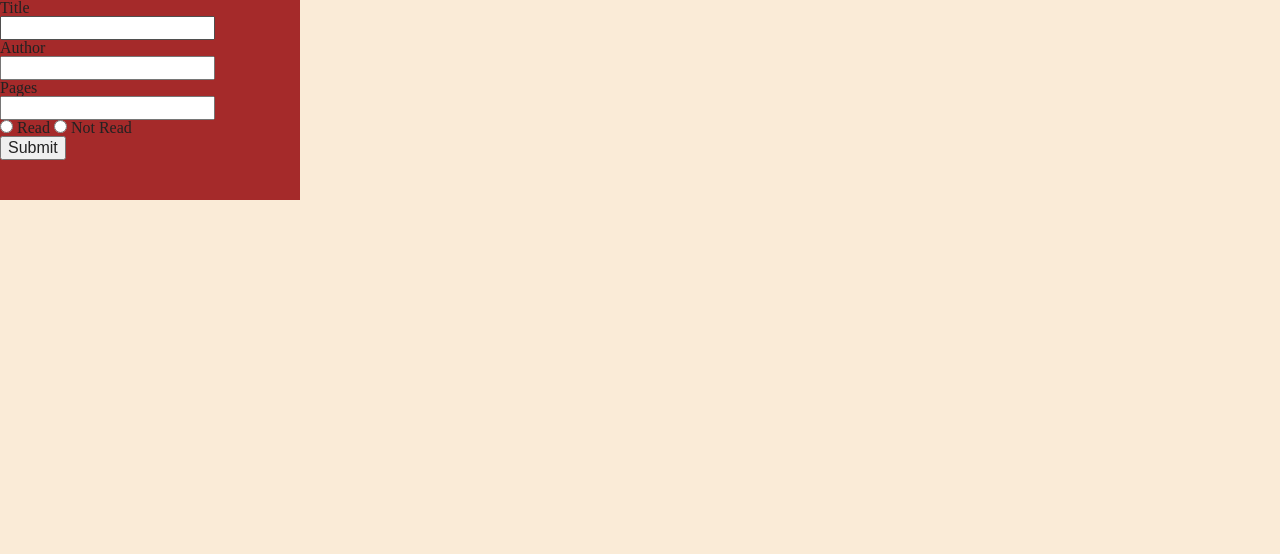
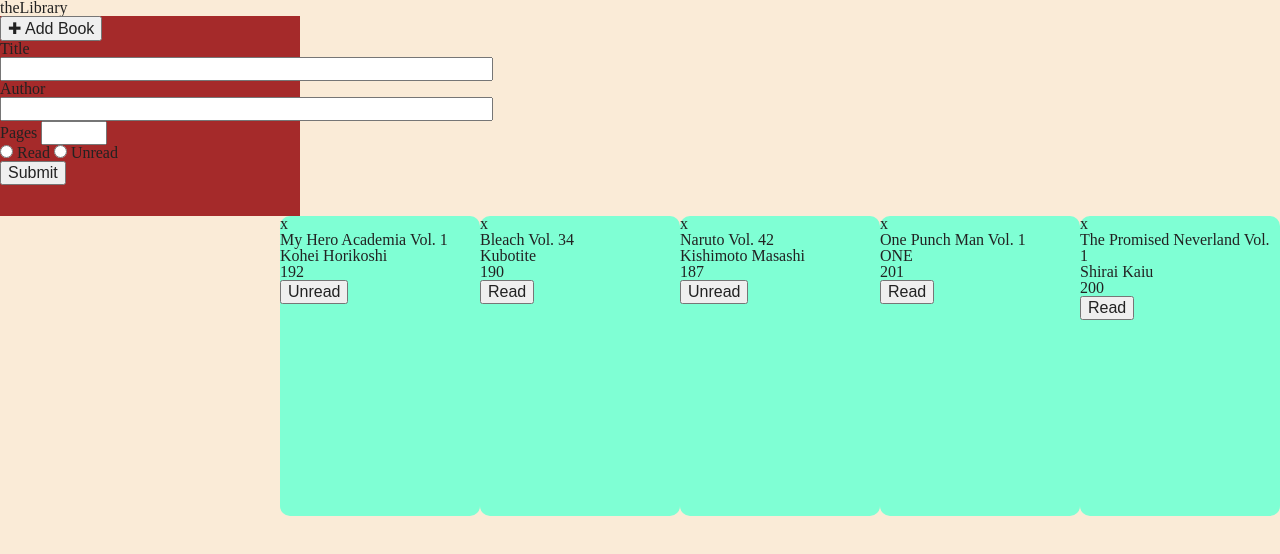
Before and after one commit to ricardo-gonzalez-villegas/library, a plain HTML site: page index.html in a window 1280 px wide. Drawn offline with Linux system fonts and the light colour scheme.

Commit message:
finished html

```diff
--- a/index.html
+++ b/index.html
@@ -4,27 +4,61 @@
   <head>
     <meta charset="utf-8" />
     <title>Library</title>
-    <script type="text/javascript" src="./js/javascript.js" defer></script>
     <link type="text/css" rel="stylesheet" href="./css/style.css" />
     <link type="text/css" rel="stylesheet" href="./css/reset.css" />
+    <link
+      href="https://fonts.googleapis.com/css?family=Ubuntu&display=swap"
+      rel="stylesheet"
+    />
+    <script type="text/javascript" src="./js/javascript.js" defer></script>
   </head>
   <body>
     <div class="container">
+      <div class="library">
+        <h1>theLibrary</h1>
+      </div>
       <div class="form-container">
-        <form id="book-form">
-          <label for="title">Title</label><br />
-          <input type="text" id="title" name="title" /><br />
-          <label for="author">Author</label><br />
-          <input type="text" id="author" name="author" /><br />
-          <label for="title">Pages</label><br />
-          <input type="text" id="pages" name="pages" /><br />
-          <input type="radio" id="read" name="read-status" value="read" />
-          <label for="read">Read</label>
-          <input type="radio" id="not-read" name="read-status" value="not-read" />
-          <label for="not-read">Not Read</label><br />
-          <button>Submit</button>
-        </form>
+        <button id="accordion">&#10010; Add Book</button>
+        <div class="panel">
+          <form id="book-form">
+            <label class="labels" for="title">Title</label>
+            <input
+              type="text"
+              id="title"
+              name="title"
+              size="50"
+              maxlength="50"
+            /><br />
+            <label class="labels" for="author">Author</label>
+            <input
+              type="text"
+              id="author"
+              name="author"
+              size="50"
+              maxlength="50"
+            /><br />
+            <label class="labels" for="title">Pages</label>
+            <input
+              type="text"
+              id="pages"
+              name="pages"
+              size="4"
+              maxlength="4"
+            /><br />
+            <input type="radio" id="read" name="read-status" value="Read" />
+            <label class="labels" for="read">Read</label>
+            <input
+              type="radio"
+              id="not-read"
+              name="read-status"
+              value="Unread"
+            />
+            <label class="labels" for="not-read">Unread</label><br />
+            <button class="submit">Submit</button>
+          </form>
+        </div>
       </div>
+      <div class="card-container"></div>
     </div>
   </body>
 </html>
```
